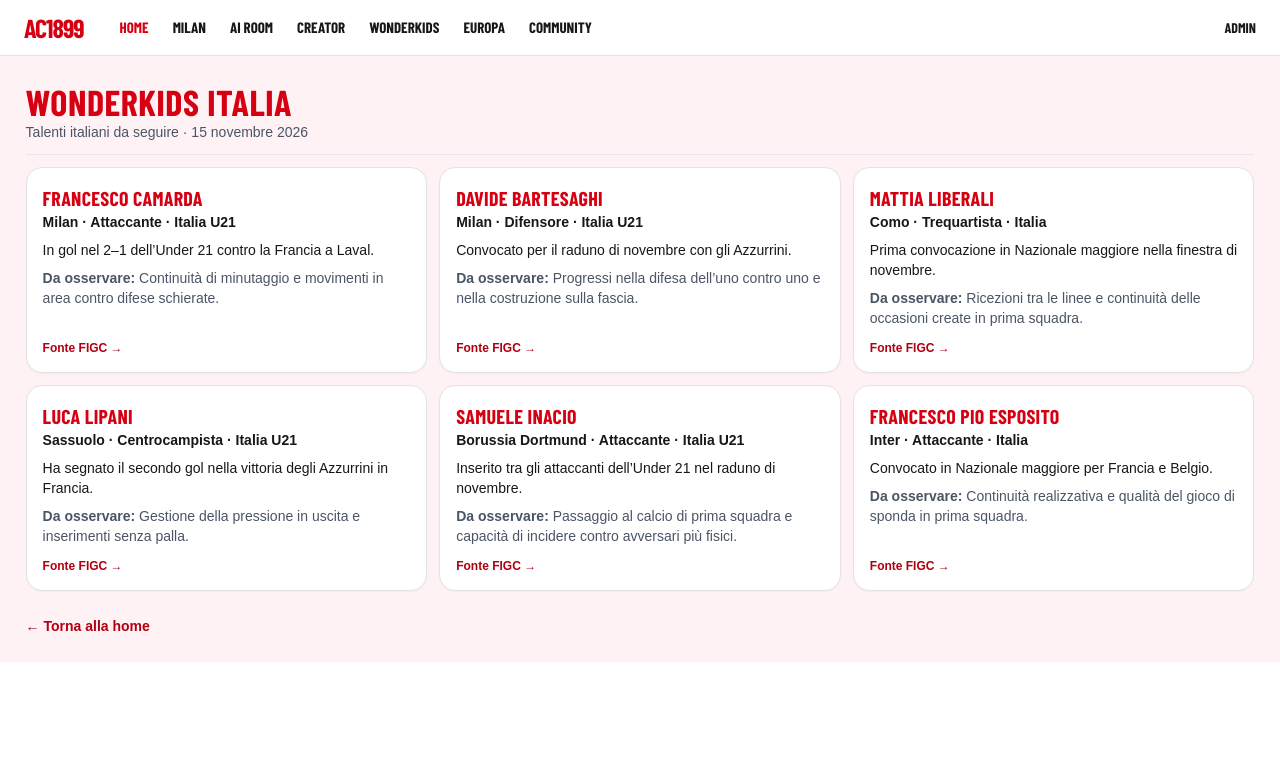
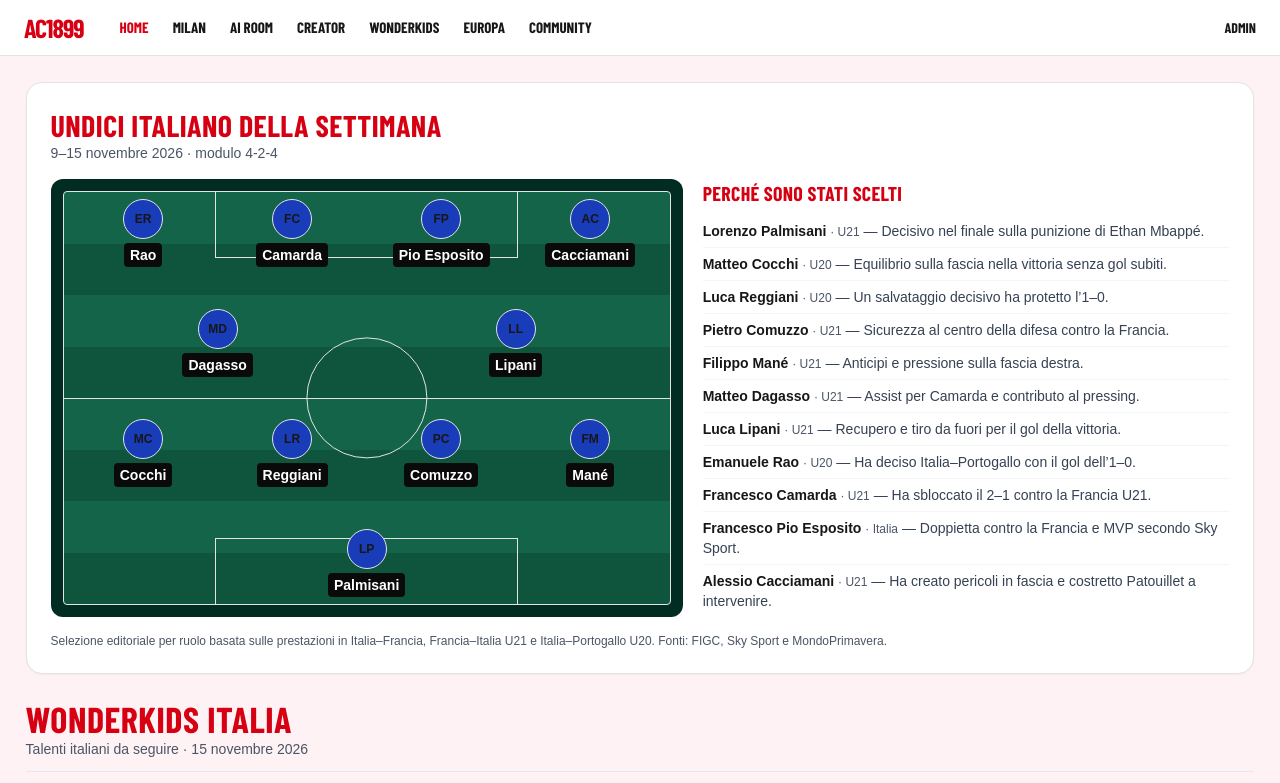
Before and after one commit to giuseppemastrapasqua/ac1899-v2, a Next.js app: page /wonderkids in a window 1280 px wide. Shown: the top 783 px of the page. Built offline with nearby package versions, Linux system fonts and the light colour scheme; a web font is replaced by a local one.

Commit message:
Add the Italian Wonderkids team of the week

```diff
--- a/app/wonderkids/page.tsx
+++ b/app/wonderkids/page.tsx
@@ -1,11 +1,13 @@
 import Link from "next/link";
 import ItalianWonderkids from "../../components/ItalianWonderkids";
+import ItalianTeamOfWeek from "../../components/ItalianTeamOfWeek";
 
 export default function WonderkidsPage() {
   return (
     <main className="ac1899-home min-h-screen">
       <div className="home-section home-section-community">
         <div className="home-section-inner">
+          <ItalianTeamOfWeek />
           <ItalianWonderkids />
           <Link href="/" className="text-sm font-semibold">← Torna alla home</Link>
         </div>
--- /dev/null
+++ b/components/ItalianTeamOfWeek.tsx
@@ -0,0 +1,62 @@
+const lines = [
+  [
+    { name: "Emanuele Rao", short: "Rao", level: "U20", note: "Ha deciso Italia–Portogallo con il gol dell’1–0." },
+    { name: "Francesco Camarda", short: "Camarda", level: "U21", note: "Ha sbloccato il 2–1 contro la Francia U21." },
+    { name: "Francesco Pio Esposito", short: "Pio Esposito", level: "Italia", note: "Doppietta contro la Francia e MVP secondo Sky Sport." },
+    { name: "Alessio Cacciamani", short: "Cacciamani", level: "U21", note: "Ha creato pericoli in fascia e costretto Patouillet a intervenire." },
+  ],
+  [
+    { name: "Matteo Dagasso", short: "Dagasso", level: "U21", note: "Assist per Camarda e contributo al pressing." },
+    { name: "Luca Lipani", short: "Lipani", level: "U21", note: "Recupero e tiro da fuori per il gol della vittoria." },
+  ],
+  [
+    { name: "Matteo Cocchi", short: "Cocchi", level: "U20", note: "Equilibrio sulla fascia nella vittoria senza gol subiti." },
+    { name: "Luca Reggiani", short: "Reggiani", level: "U20", note: "Un salvataggio decisivo ha protetto l’1–0." },
+    { name: "Pietro Comuzzo", short: "Comuzzo", level: "U21", note: "Sicurezza al centro della difesa contro la Francia." },
+    { name: "Filippo Mané", short: "Mané", level: "U21", note: "Anticipi e pressione sulla fascia destra." },
+  ],
+  [{ name: "Lorenzo Palmisani", short: "Palmisani", level: "U21", note: "Decisivo nel finale sulla punizione di Ethan Mbappé." }],
+];
+
+export default function ItalianTeamOfWeek() {
+  return (
+    <section aria-labelledby="italian-weekly-title" className="ac1899-box p-4 sm:p-6">
+      <header className="mb-4">
+        <h2 id="italian-weekly-title" className="text-3xl">Undici italiano della settimana</h2>
+        <p className="text-sm text-gray-600">9–15 novembre 2026 · modulo 4-2-4</p>
+      </header>
+      <div className="grid gap-5 lg:grid-cols-[minmax(0,1.2fr)_minmax(0,1fr)]">
+        <figure className="relative isolate flex min-h-80 flex-col justify-between gap-5 overflow-hidden rounded-xl bg-emerald-950 p-3 sm:p-5">
+          <div aria-hidden="true" className="pointer-events-none absolute inset-3 -z-10 rounded border border-white/70 bg-[repeating-linear-gradient(0deg,#0f553d_0%,#0f553d_12.5%,#146449_12.5%,#146449_25%)]">
+            <span className="absolute inset-x-0 top-1/2 border-t border-white/70" />
+            <span className="absolute left-1/2 top-1/2 aspect-square w-1/5 -translate-x-1/2 -translate-y-1/2 rounded-full border border-white/70" />
+            <span className="absolute inset-x-1/4 top-0 h-[16%] border-x border-b border-white/70" />
+            <span className="absolute inset-x-1/4 bottom-0 h-[16%] border-x border-t border-white/70" />
+          </div>
+          <figcaption className="sr-only">Grafica della formazione, dall’attacco al portiere</figcaption>
+          {lines.map((line, index) => (
+            <ul key={index} className="flex justify-around gap-1">
+              {line.map(player => (
+                <li key={player.name} className="min-w-0 flex-1 text-center" aria-label={player.name}>
+                  <span aria-hidden="true" className="mx-auto mb-1 grid size-8 place-items-center rounded-full border border-white/60 bg-blue-800 text-xs font-bold text-white sm:size-10">
+                    {player.name.split(" ").map(word => word[0]).slice(0, 2).join("")}
+                  </span>
+                  <span className="inline-block max-w-full rounded bg-neutral-950 px-1.5 py-0.5 text-[10px] font-bold text-white sm:text-sm" style={{ color: "white" }}>{player.short}</span>
+                </li>
+              ))}
+            </ul>
+          ))}
+        </figure>
+        <div>
+          <h3 className="mb-2 text-xl">Perché sono stati scelti</h3>
+          <ul className="divide-y divide-gray-100 text-sm">
+            {lines.slice().reverse().flat().map(player => (
+              <li key={player.name} className="py-1.5"><strong>{player.name}</strong> <span className="text-xs text-gray-600">· {player.level}</span> <span className="text-gray-700">— {player.note}</span></li>
+            ))}
+          </ul>
+        </div>
+      </div>
+      <p className="mt-4 text-xs text-gray-600">Selezione editoriale per ruolo basata sulle prestazioni in Italia–Francia, Francia–Italia U21 e Italia–Portogallo U20. Fonti: FIGC, Sky Sport e MondoPrimavera.</p>
+    </section>
+  );
+}
```
